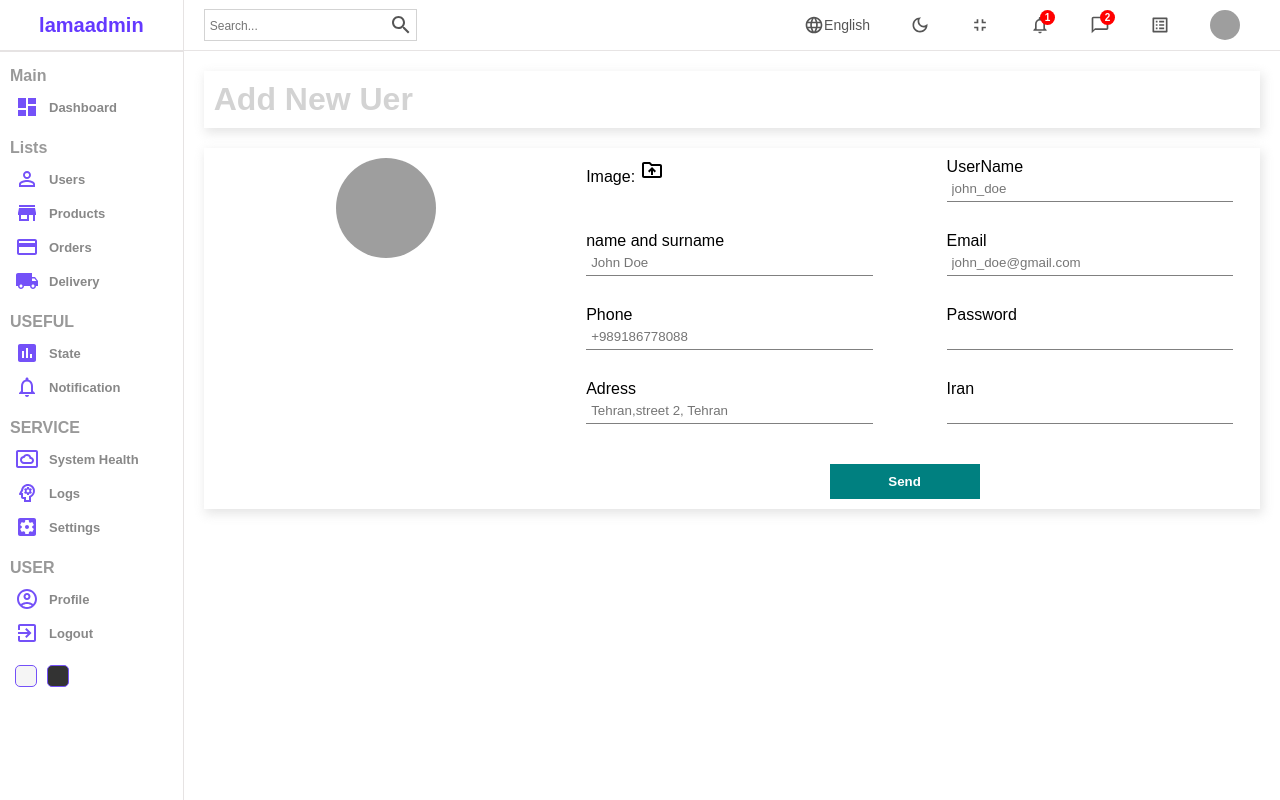
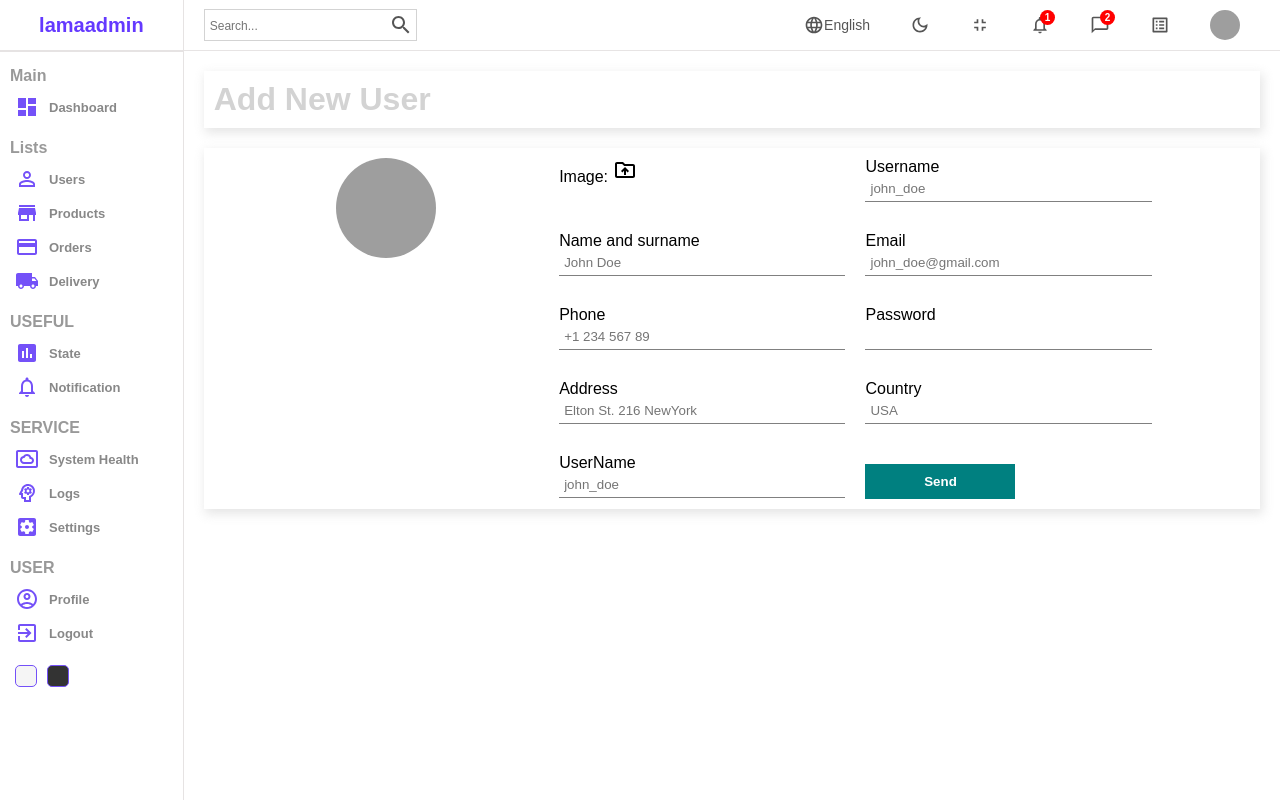
Before and after one commit to FarshadJanmohammadi/Admin-Dashboard-Panel, a React (Create React App) app: page /users/new in a window 1280 px wide. Built offline with nearby package versions, Linux system fonts and the light colour scheme; grey boxes are pictures that could not be loaded.

Commit message:
end of products new page

```diff
--- a/src/App.js
+++ b/src/App.js
@@ -1,10 +1,11 @@
 import React from "react";
-import { BrowserRouter as Router, Routes, Route, Link } from "react-router-dom";
+import { BrowserRouter as Router, Routes, Route } from "react-router-dom";
 import Home from "./pages/home/Home";
 import Login from "./pages/login/Login";
 import List from "./pages/list/List";
 import Single from "./pages/single/Single";
 import New from "./pages/new/New";
+import { productInputs, userInputs } from "./formSource";
 
 const App = () => {
   return (
@@ -17,12 +18,12 @@
             <Route path="users">
               <Route index element={<List />} />
               <Route path=":userid" element={<Single />} />
-              <Route path="new" element={<New />} />
+              <Route path="new" element={<New inputs={userInputs} title="Add New User" />} />
             </Route>
             <Route path="products">
               <Route index element={<List />} />
               <Route path=":productid" element={<Single />} />
-              <Route path="new" element={<New />} />
+              <Route path="new" element={<New inputs={productInputs} title="Add New Products" />} />
             </Route>
           </Route>
         </Routes>
--- /dev/null
+++ b/src/formSource.js
@@ -0,0 +1,76 @@
+export const userInputs = [
+  {
+    id: 1,
+    label: "Username",
+    type: "text",
+    placeholder: "john_doe",
+  },
+  {
+    id: 2,
+    label: "Name and surname",
+    type: "text",
+    placeholder: "John Doe",
+  },
+  {
+    id: 3,
+    label: "Email",
+    type: "mail",
+    placeholder: "john_doe@gmail.com",
+  },
+  {
+    id: 4,
+    label: "Phone",
+    type: "text",
+    placeholder: "+1 234 567 89",
+  },
+  {
+    id: 5,
+    label: "Password",
+    type: "password",
+  },
+  {
+    id: 6,
+    label: "Address",
+    type: "text",
+    placeholder: "Elton St. 216 NewYork",
+  },
+  {
+    id: 7,
+    label: "Country",
+    type: "text",
+    placeholder: "USA",
+  },
+];
+
+export const productInputs = [
+  {
+    id: 1,
+    label: "Title",
+    type: "text",
+    placeholder: "Apple Macbook Pro",
+  },
+  {
+    id: 2,
+    label: "Description",
+    type: "text",
+    placeholder: "Description",
+  },
+  {
+    id: 3,
+    label: "Category",
+    type: "text",
+    placeholder: "Computers",
+  },
+  {
+    id: 4,
+    label: "Price",
+    type: "text",
+    placeholder: "100",
+  },
+  {
+    id: 5,
+    label: "Stock",
+    type: "text",
+    placeholder: "in stock",
+  },
+];
--- a/src/pages/new/New.jsx
+++ b/src/pages/new/New.jsx
@@ -5,14 +5,14 @@
 
 import "./new.scss";
 
-const New = () => {
+const New = ({ inputs, title }) => {
   return (
     <div className="new">
       <Sidebar />
       <div className="newContainer">
         <Navbar />
         <div className="top">
-          <h1>Add New Uer</h1>
+          <h1>{title}</h1>
         </div>
         <div className="bottom">
           <div className="left">
@@ -26,34 +26,18 @@
                 </label>
                 <input type="file" id="file" style={{ display: "none" }} />
               </div>
+
+              {inputs.map((input) => (
+                <div className="formInput" key={input.id}>
+                  <label>{input.label}</label>
+                  <input type={input.type} placeholder={input.placeholder} />
+                </div>
+              ))}
               <div className="formInput">
                 <label>UserName</label>
                 <input type="text" placeholder="john_doe" />
               </div>
-              <div className="formInput">
-                <label>name and surname</label>
-                <input type="text" placeholder="John Doe" />
-              </div>
-              <div className="formInput">
-                <label>Email</label>
-                <input type="email" placeholder="john_doe@gmail.com" />
-              </div>
-              <div className="formInput">
-                <label>Phone</label>
-                <input type="number" placeholder="+989186778088" />
-              </div>
-              <div className="formInput">
-                <label>Password</label>
-                <input type="password" />
-              </div>
-              <div className="formInput">
-                <label>Adress</label>
-                <input type="text" placeholder="Tehran,street 2, Tehran" />
-              </div>
-              <div className="formInput">
-                <label>Iran</label>
-                <input type="text" />
-              </div>
+
               <button>Send</button>
             </form>
           </div>
--- a/src/pages/new/new.scss
+++ b/src/pages/new/new.scss
@@ -36,19 +36,20 @@
           display: flex;
           flex-wrap: wrap;
           gap: 30px;
-          justify-content: space-around;
 
           .formInput {
             width: 40%;
+
+            &:first-child {
+              .icon {
+                cursor: pointer;
+              }
+            }
 
             labal {
               display: flex;
               align-items: center;
               gap: 10px;
-
-              .icon {
-                color: red;
-              }
             }
 
             input {
```
